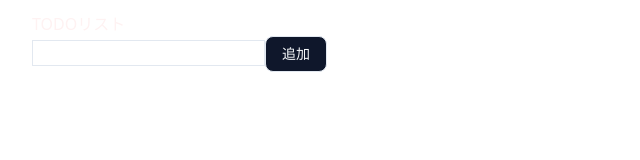
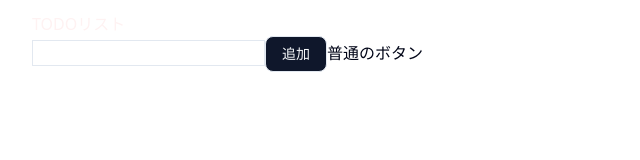
Before and after one commit to kurumi-program/next-prac, a Next.js app: page / in a window 1280 px wide. Shown: the top 160 px of the page, without its empty margins (0-640 px from the left). Built offline with nearby package versions, Linux system fonts and the light colour scheme.

Commit message:
ボタンの追加

```diff
--- a/src/app/page.tsx
+++ b/src/app/page.tsx
@@ -29,6 +29,7 @@ export default function Home() {
       <Button onClick={addTodo} className="border">
         追加
       </Button>
+      <button>普通のボタン</button>
       <ul>
         {todos.map((todo, index) => (
           <li key={index}>{todo.task}</li>
```
